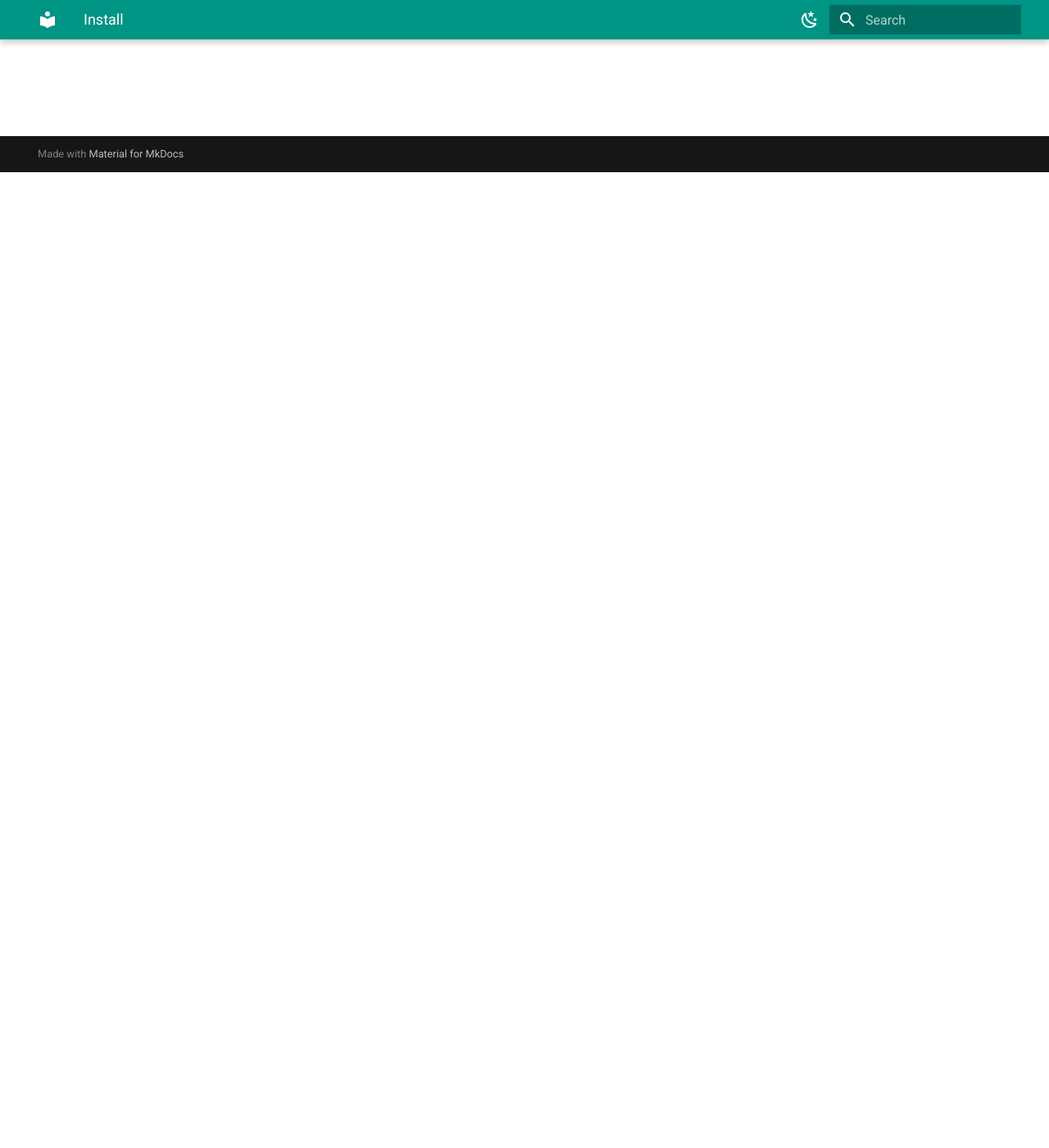
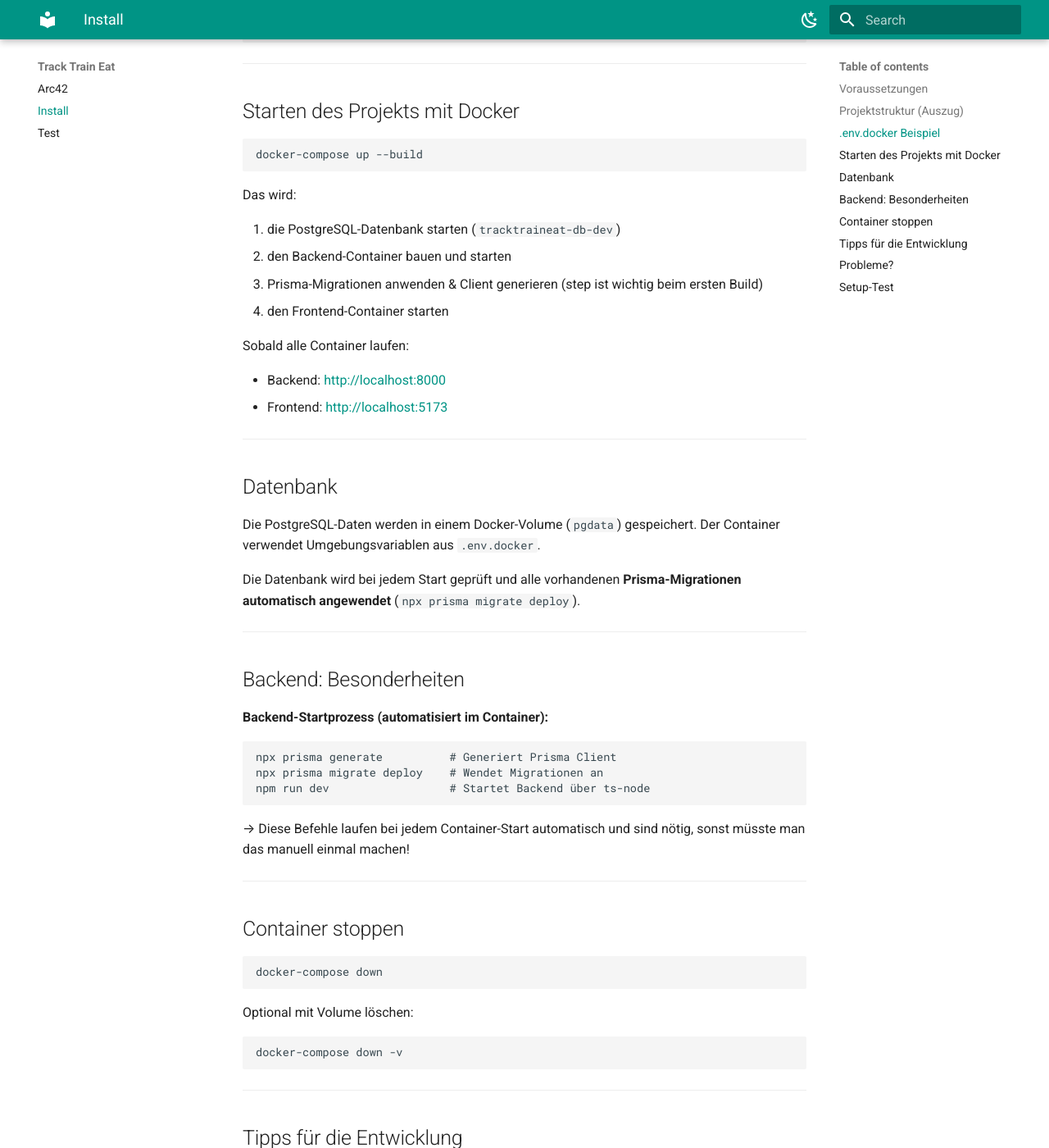
Before and after one commit to armiino/tracktraineat, an MkDocs documentation site: the page built from docs/install.md, in a window 1280 px wide and 1400 px high, scrolled down 1190 px. Shown: the whole window at 82% size. Built offline with MkDocs 1.6.1 and Material for MkDocs 9.7.7, drawn with Linux system fonts in a browser that asks for light colours; some of the changed text lies outside the part shown.

Commit message:
add correct install.md

````diff
--- a/docs/install.md
+++ b/docs/install.md
@@ -1,3 +1,151 @@
-# Install
 
-hier wie man startet.. test
+# Installation & Start – *TrackTrainEat*
+
+Willkommen bei der Anwendung **TrackTrainEat** (PostgreSQL + Express/Node.js + Prisma + Vite/React).
+
+---
+
+## Voraussetzungen
+
+Installiert:
+
+- [Docker](https://www.docker.com/) + Docker Compose
+- Node.js optional falls lokal weiter entwickelt wird.
+---
+
+## Projektstruktur (Auszug)
+
+```
+tracktraineat/
+│
+├── backend/
+│   ├── Dockerfile
+│   ├── prisma/
+│         ├── schema.prisma
+│         └── migrations/
+│
+│
+├── frontend/
+│   ├── Dockerfile
+│   └── src/
+│
+├── docker-compose.yml
+├── .env.docker
+└── README.md / install.md (install.md liegt in docs)
+```
+
+---
+
+## .env.docker Beispiel
+
+Erstelle eine Datei namens `.env.docker` im Root:
+
+```env
+# PostgreSQL DB
+POSTGRES_USER=postgresUser
+POSTGRES_PASSWORD=defaultPassword
+POSTGRES_DB=tracktraineatDB
+
+# Prisma + Backend
+DATABASE_URL=postgresql://postgresUser:defaultPassword@tracktraineat-db-dev:5432/tracktraineatDB
+JWT_SECRET=geheimertokenkey
+SPOONACULAR_API_KEY=dein_api_key_hier_muss_ausgetauscht_werden
+```
+
+---
+
+## Starten des Projekts mit Docker
+
+```bash
+docker-compose up --build
+```
+
+Das wird:
+
+1. die PostgreSQL-Datenbank starten (`tracktraineat-db-dev`)
+2. den Backend-Container bauen und starten
+3. Prisma-Migrationen anwenden & Client generieren (step ist wichtig beim ersten Build)
+4. den Frontend-Container starten
+
+Sobald alle Container laufen:
+
+- Backend: [http://localhost:8000](http://localhost:8000)
+- Frontend: [http://localhost:5173](http://localhost:5173)
+
+---
+
+## Datenbank
+
+Die PostgreSQL-Daten werden in einem Docker-Volume (`pgdata`) gespeichert. Der Container verwendet Umgebungsvariablen aus `.env.docker`.
+
+Die Datenbank wird bei jedem Start geprüft und alle vorhandenen **Prisma-Migrationen automatisch angewendet** (`npx prisma migrate deploy`).
+
+---
+
+## Backend: Besonderheiten
+
+**Backend-Startprozess (automatisiert im Container):**
+
+```bash
+npx prisma generate          # Generiert Prisma Client
+npx prisma migrate deploy    # Wendet Migrationen an
+npm run dev                  # Startet Backend über ts-node
+```
+
+→ Diese Befehle laufen bei jedem Container-Start automatisch und sind nötig, sonst müsste man das manuell einmal machen!
+
+---
+
+## Container stoppen
+
+```bash
+docker-compose down
+```
+
+Optional mit Volume löschen:
+
+```bash
+docker-compose down -v
+```
+
+---
+
+## Tipps für die Entwicklung
+
+- Willst du Code im Backend live testen?
+  → Änderungen im `./backend` Ordner werden durch Volume-Mounting übernommen.
+
+- Du kannst auch lokal entwickeln ohne Docker, wenn du willst – dann brauchst du `npm install`, eine lokale PostgreSQL-Instanz und `DATABASE_URL` in einer `.env`, die im backend Ordner hinterlegt wird. In diesem ist auch eine Docker-Compose.yml die den Rest macht. Die Datenbank wird aber erst korrekt laufen wenn diese Befehle ausgeführt wurden:
+
+```bash
+npx prisma generate          # Generiert Prisma Client
+npx prisma migrate deploy    # Wendet Migrationen an
+npm run dev                  # Startet Backend über ts-node
+```
+und natürich die Start Skripte:
+
+```bash
+cd backend/ npm run dev
+cd frontend/ npm run dev
+```
+
+---
+
+
+## Probleme?
+
+- **.env.docker?** → API-Key gesetzt?
+- **Fehlende Tabellen**? Stelle sicher, dass alle Migrationen im `prisma/migrations/` Verzeichnis korrekt sind.
+- **Frontend lädt nicht?** Warte etwas nach dem Start – Vite braucht ein paar Sekunden.
+
+---
+
+## Setup-Test
+
+> Du weißt, dass alles funktioniert, wenn du...
+
+- ... die TrackTrainEat-App auf `localhost:5173` erreichbar ist
+- ... das Frontend erscheint (Frontend läuft)
+- ... du einen User registrieren kannst (DB läuft - Backend läuft)
+
+---
````
